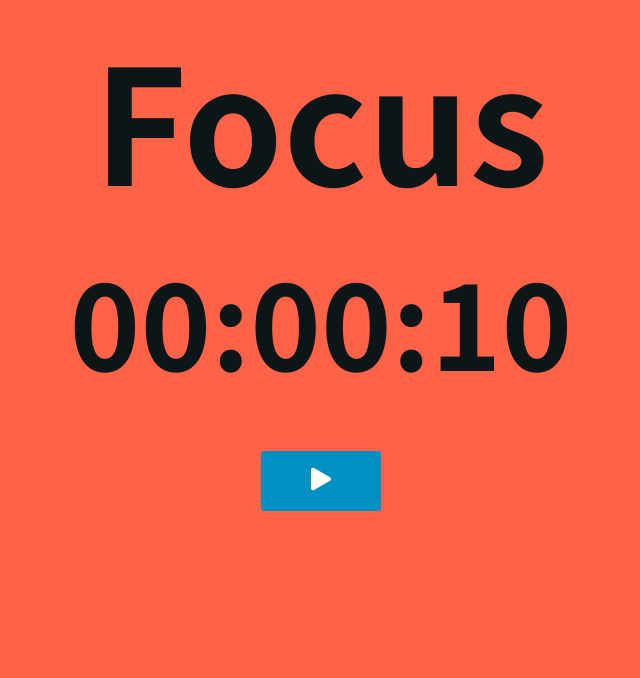
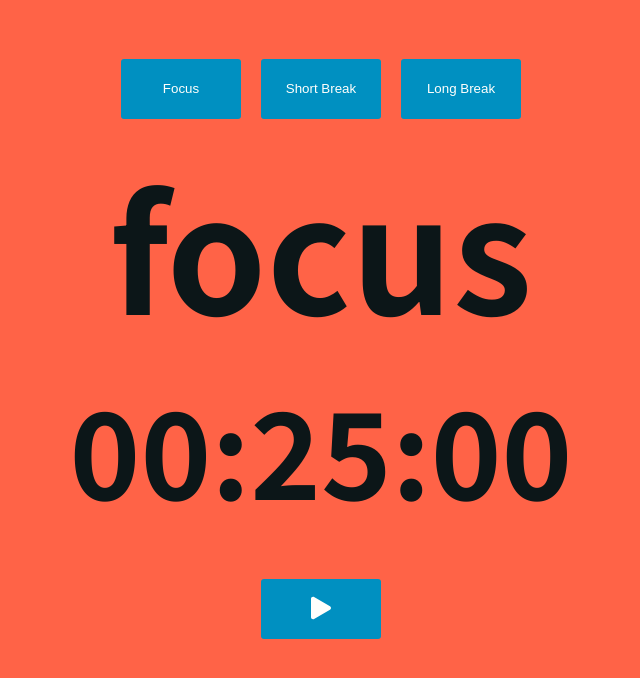
Before and after one commit to gneblett/pomodoro-timer, a React (Create React App) app: page / in a window 1280 px wide. Shown: the top 678 px of the page, without its empty margins (319-959 px from the left). Built offline with nearby package versions, Linux system fonts and the light colour scheme.

Commit message:
Add basic mode change functionality

```diff
--- a/src/App.js
+++ b/src/App.js
@@ -1,10 +1,24 @@
-import React from "react";
+import React, { useState } from "react";
 import Timer from "./components/Timer/Timer";
+import ModeControls from "./components/Modes/ModeControls";
 
 const App = () => {
+  const [mode, setMode] = useState("focus");
+
+  const settings = {
+    focus: 25 * 60 * 1000,
+    shortBreak: 5 * 60 * 1000,
+    longBreak: 15 * 60 * 1000,
+  };
+
+  const changeModeHandler = (newMode) => {
+    setMode(newMode);
+  };
+
   return (
     <div className="app">
-      <Timer currentRound={{ name: "Focus", time: 10000 }} />
+      <ModeControls onChangeMode={changeModeHandler} />
+      <Timer currentMode={mode} userSettings={settings} />
     </div>
   );
 };
--- /dev/null
+++ b/src/components/Modes/ModeControls.js
@@ -0,0 +1,19 @@
+import React from "react";
+
+const ModeControls = (props) => {
+  return (
+    <div className="mode-controls">
+      <button className="button" onClick={() => props.onChangeMode("focus")}>
+        Focus
+      </button>
+      <button className="button" onClick={() => props.onChangeMode("shortBreak")}>
+        Short Break
+      </button>
+      <button className="button" onClick={() => props.onChangeMode("longBreak")}>
+        Long Break
+      </button>
+    </div>
+  );
+};
+
+export default ModeControls;
--- a/src/components/Timer/Timer.js
+++ b/src/components/Timer/Timer.js
@@ -1,11 +1,13 @@
-import React, { useState, useRef, useEffect } from "react";
+import React, { useState, useEffect } from "react";
 import TimerDisplay from "./TimerDisplay";
 import TimerControls from "./TimerControls";
 import "./Timer.css";
 
 const Timer = (props) => {
   // The state for the timer
-  const [timeRemaining, setTimeRemaining] = useState(10000);
+  const [timeRemaining, setTimeRemaining] = useState(
+    props.userSettings[props.currentMode]
+  );
   const [currentInterval, setCurrentInterval] = useState(null);
   const [isActive, setIsActive] = useState(false);
 
@@ -15,15 +17,18 @@ const Timer = (props) => {
         return time - 1000;
       } else {
         stopTimer();
-
         return time;
       }
     });
   };
 
   const startTimer = () => {
-    if (!isActive && timeRemaining > 0) setIsActive(true);
+    if (!isActive) {
+      setIsActive(true);
+      setTimeRemaining(props.userSettings[props.currentMode]);
+    }
   };
+
   const stopTimer = () => {
     clearInterval(currentInterval);
     setIsActive(false);
@@ -43,7 +48,7 @@ const Timer = (props) => {
 
   return (
     <div className="timer">
-      <TimerDisplay roundName={props.currentRound.name} time={timeRemaining} />
+      <TimerDisplay time={timeRemaining} mode={props.currentMode} />
       <TimerControls
         start={startTimer}
         stop={stopTimer}
--- a/src/components/Timer/TimerDisplay.js
+++ b/src/components/Timer/TimerDisplay.js
@@ -8,10 +8,9 @@ const TimerDisplay = (props) => {
   const seconds = Math.floor((props.time / 1000) % 60);
   const minutes = Math.floor((props.time / 1000 / 60) % 60);
   const hours = Math.floor((props.time / 1000 / 60 / 60) % 24);
-
   return (
     <div>
-      <h1>{props.roundName}</h1>
+      <h1>{props.mode}</h1>
       <h2>
         {formatTime(hours) +
           ":" +
```
Also changed, not shown: src/components/Modes/ModeControls.css (added).
